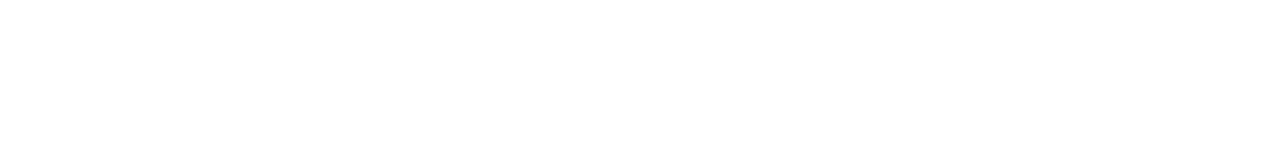
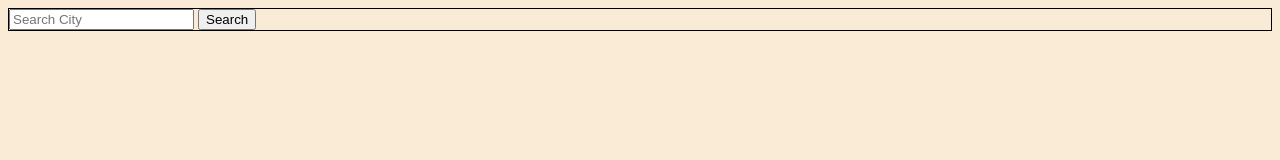
Before and after one commit to jennri/TOP-WeatherApp, a plain HTML site: page index.html in a window 1280 px wide. Drawn offline with Linux system fonts and the light colour scheme.

Commit message:
can fetch api data

```diff
--- a/index.html
+++ b/index.html
@@ -1,5 +1,6 @@
 <!DOCTYPE html>
 <html lang="en">
+
 <head>
     <meta charset="UTF-8">
     <meta http-equiv="X-UA-Compatible" content="IE=edge">
@@ -8,9 +9,21 @@
     <link rel="stylesheet" href="stylesheet.css">
     <script defer src="main.js"></script>
 </head>
+
 <body>
+<div id="main">
+    <div id="searchbarcontent" class="searchbarcontent">
+        <form class="form" cityform>
+            <input type="text" id="searchbar" placeholder="Search City" cityinput>
+            <button type="submit">Search</button>
+        </form>
+    </div>
+    <div id="content" class="content">
 
+    </div>
+</div>
 
 
 </body>
+
 </html>
--- a/main.js
+++ b/main.js
@@ -1 +1 @@
-alert("hi");
+document.querySelector("[cityform]").addEventListener("click",(e=>{e.preventDefault();const t=document.querySelector("[cityinput]");if(null==t.value||""===t.value)return;let n=t.value.toLowerCase();fetch("https://api.weatherapi.com/v1/current.json?key=88261321c9f046fcade100409230306&q="+n,{mode:"cors"}).then((function(e){return e.json()})).then((function(e){return{cityName:e.location.name,cityTime:e.location.localtime,feelsLike:e.current.condition,temp_c:e.current.temp_c,temp_c_feels:e.current.feelslike_c,humidity:e.current.humidity,uv:e.current.uv,windSpeed:e.current.wind_kph,windDir:e.current.wind_dir}})),t.value=null}));
--- a/stylesheet.css
+++ b/stylesheet.css
@@ -0,0 +1,7 @@
+html {
+    background-color: antiquewhite;
+}
+
+.searchbarcontent {
+    border: 1px solid black;
+}
```
